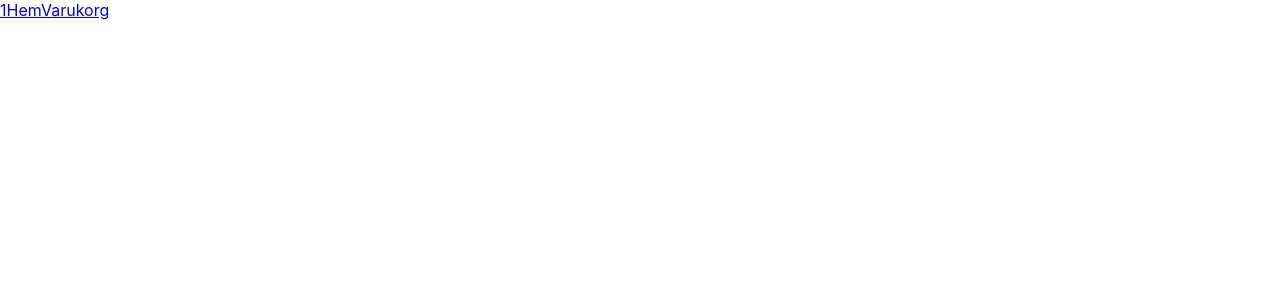
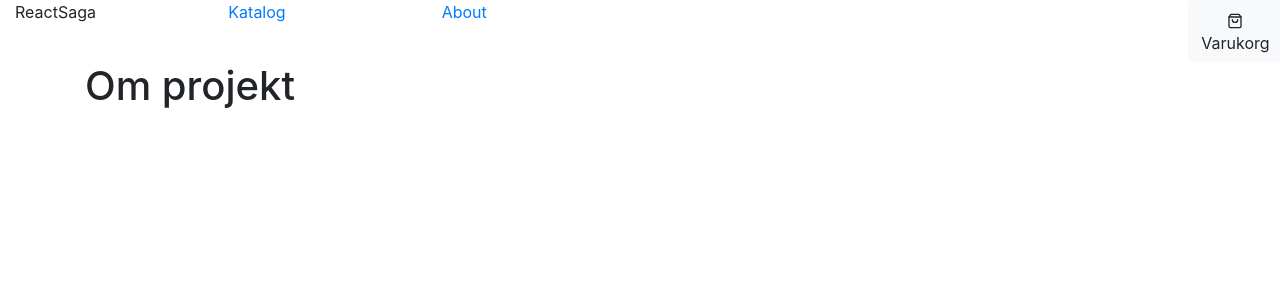
Before and after one commit to DaliusPamparas/reactsaga, a React (Create React App) app: page /about in a window 1280 px wide. Shown: the top 300 px of the page. Built offline with nearby package versions, Linux system fonts and the light colour scheme.

Commit message:
added react-bootstrap and react-icons main layout created

```diff
--- /dev/null
+++ b/src/components/About.js
@@ -0,0 +1,23 @@
+import React from 'react';
+import { Container, Row, Col } from 'react-bootstrap'
+
+const About = () => {
+    return (
+        <div>
+            <Container >
+            <Row >
+
+              <Col>
+              <h1>
+                Om projekt
+              </h1>
+              </Col>
+
+            </Row>
+
+          </Container>
+        </div>
+    );
+};
+
+export default About;
--- a/src/components/App.js
+++ b/src/components/App.js
@@ -5,6 +5,7 @@ import Header from './Header'
 import {  Switch, Route } from 'react-router-dom'
 import Varukorg from './Varukorg'
 import Katalog from './Katalog'
+import About from './About'
 
 
 
@@ -21,6 +22,7 @@ const App = () => {
       <Switch>
         <Route exact path='/' component={Katalog} />
         <Route path='/varukorg' component={Varukorg} />
+        <Route path='/about' component={About} />
 
       </Switch>
 
--- a/src/components/Header.js
+++ b/src/components/Header.js
@@ -1,17 +1,29 @@
-import React from 'react'
+
+import React, { Component } from 'react'
 import { Link } from 'react-router-dom'
+import { Button, Container, Row, Col } from 'react-bootstrap'
+import { FiShoppingBag } from 'react-icons/fi';
+
+export default class Header extends Component {
+    render() {
+        return (
+            <div>
+                    <div>
+          <Container fluid >
+  <Row >
+    <Col  sm={2}>ReactSaga</Col>
+    <Col  sm={2}><Link to='/'>Katalog</Link></Col>
+    <Col  sm={2}>  <Link to='/about'>About</Link></Col>
+    <Col> </Col>
+    <Col  sm={1}>  <Link to='/varukorg'> <Button variant="light"><FiShoppingBag/> Varukorg</Button></Link></Col>
+  </Row>
+
+</Container>
 
 
 
-const Header = () => {
-    return (
-        <div>
-
-            <Link to='/'>1Hem</Link>
-            <Link to='/varukorg'>Varukorg</Link>
-
         </div>
-    );
-};
-
-export default Header;
+            </div>
+        )
+    }
+}
--- a/src/components/Katalog.js
+++ b/src/components/Katalog.js
@@ -1,9 +1,21 @@
 import React from 'react';
-
+import { Container, Row, Col } from 'react-bootstrap'
 const Katalog = () => {
   return (
     <div>
-      Katalog
+      <Container >
+        <Row >
+
+          <Col>
+          <h1>
+            Katalog
+          </h1>
+          </Col>
+
+        </Row>
+
+      </Container>
+
     </div>
   );
 };
--- a/src/components/Varukorg.js
+++ b/src/components/Varukorg.js
@@ -1,11 +1,22 @@
 import React, {Component} from "react";
-
+import { Container, Row, Col } from 'react-bootstrap'
 
 export default class Varukorg extends Component {
   render() {
     return (
       <div>
-        Varukorg
+        <Container >
+        <Row >
+
+          <Col>
+          <h1>
+            Varukorg
+          </h1>
+          </Col>
+
+        </Row>
+
+      </Container>
       </div>
     );
   }
--- a/src/index.js
+++ b/src/index.js
@@ -4,6 +4,7 @@ import './index.css'
 import App from './components/App'
 import * as serviceWorker from './serviceWorker'
 import { BrowserRouter } from 'react-router-dom'
+import 'bootstrap/dist/css/bootstrap.min.css'
 ReactDOM.render(
 <BrowserRouter>
     <App />
```
Also changed, not shown: package.json (+3 -7 lines), 1 other file (tests, documents, lock files or other folders).
